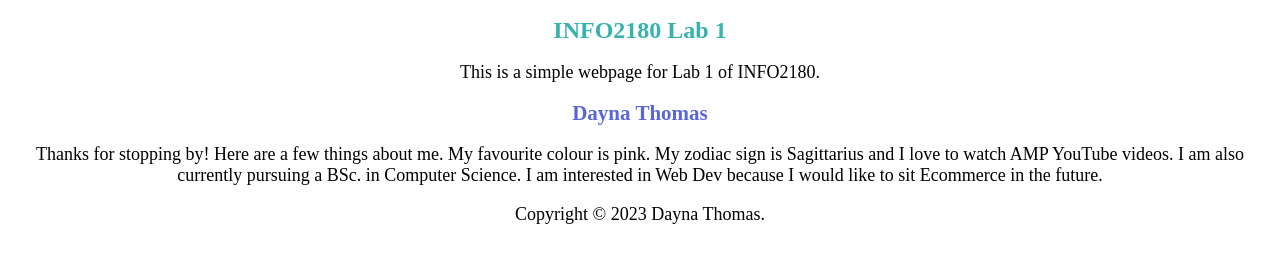
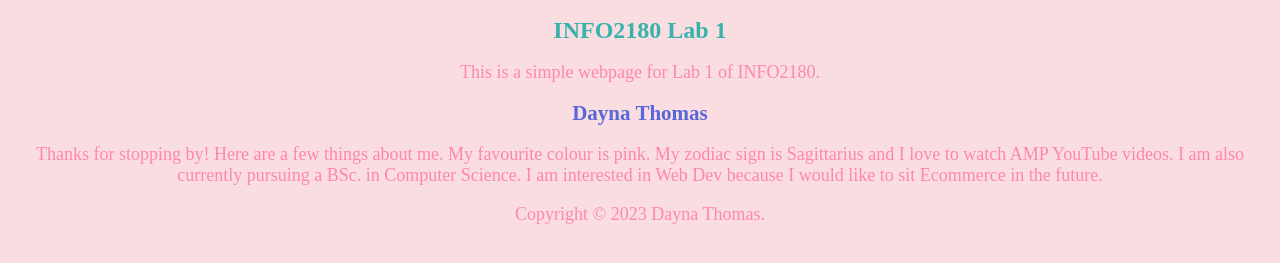
Before and after one commit to daynathomas/info2180-lab1, a plain HTML site: page index.html in a window 1280 px wide. Shown: the part 291-554 px from the top of the page. Drawn offline with Linux system fonts and the light colour scheme.

Commit message:
Added image and css file

```diff
--- a/styles.css
+++ b/styles.css
@@ -10,4 +10,6 @@ h2 {
 
 p {
     font-size: 18px;
+    color: #ff87ab
 }
+body {background-color: #fadde1 ;}
```
